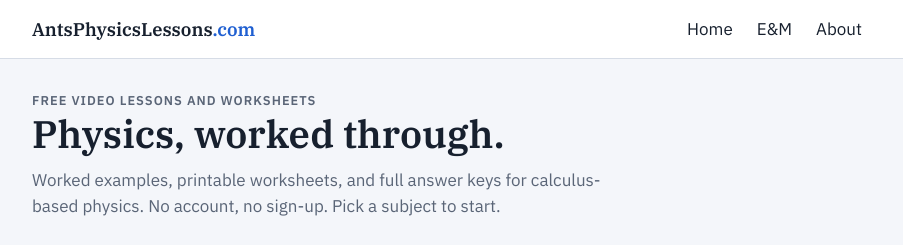
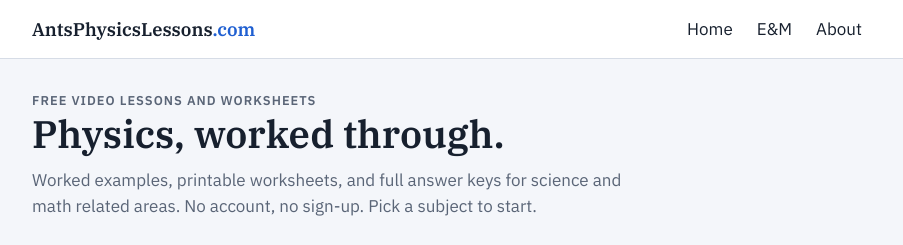
Before and after one commit to luciferoanthony5-creator/tutoring-site, a plain HTML site: page index.html in a window 1280 px wide. Shown: the top 245 px of the page, without its empty margins (188-1091 px from the left). Drawn offline with Linux system fonts and the light colour scheme.

Commit message:
Update index.html

```diff
--- a/index.html
+++ b/index.html
@@ -25,7 +25,7 @@
     <div>
       <p class="eyebrow">Free video lessons and worksheets</p>
       <h1>Physics, worked through.</h1>
-      <p class="lede">Worked examples, printable worksheets, and full answer keys for calculus-based physics. No account, no sign-up. Pick a subject to start.</p>
+      <p class="lede">Worked examples, printable worksheets, and full answer keys for science and math related areas. No account, no sign-up. Pick a subject to start.</p>
     </div>
     <!-- One card per subject. Copy a card to add a subject. -->
     <div class="subjects">
```
